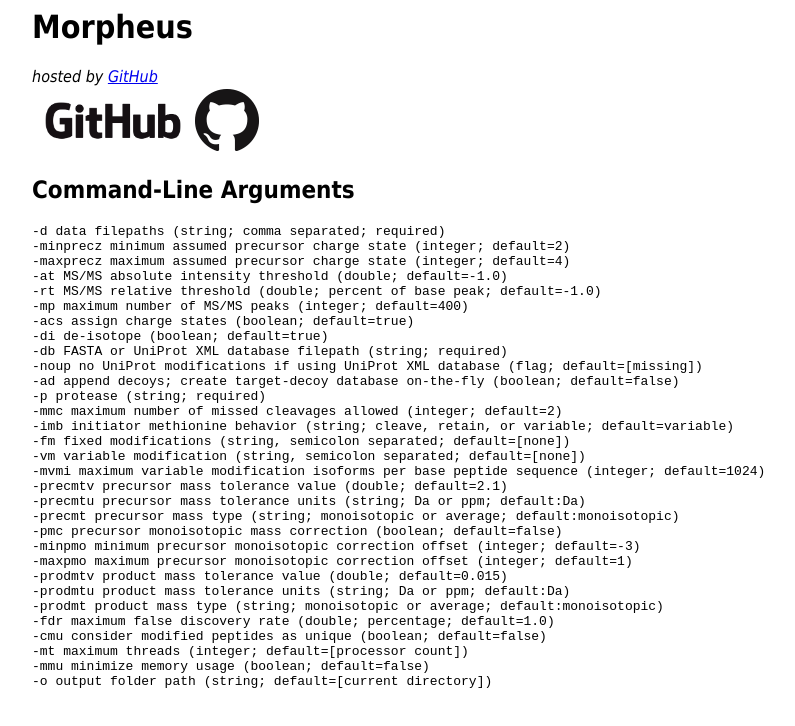
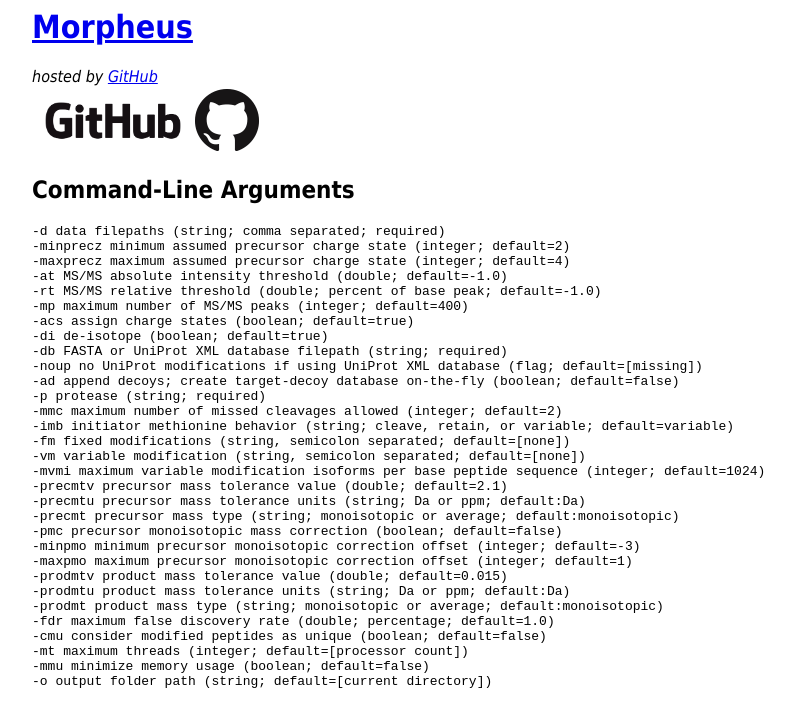
Before and after one commit to cwenger/Morpheus, a plain HTML site: page args.html in a window 1280 px wide. Shown: the whole page, without its empty margins (208-1003 px from the left). Drawn offline with Linux system fonts and the light colour scheme.

Commit message:
Add links on command-line args and FAQ pages back to main page.

```diff
--- a/args.html
+++ b/args.html
@@ -4,7 +4,7 @@
 		<script type="text/javascript" src="lmcbutton.js"></script>
 	</head>
 	<body style="font-family:Tahoma; margin-left:auto; margin-right:auto; width:800px">
-		<h1>Morpheus</h1>
+		<h1><a href="http://cwenger.github.io/Morpheus/">Morpheus</a></h1>
 		<i>hosted by <a href="https://github.com/">GitHub</a></i><br />
 		<a href="https://github.com/"><table><tr><td><img src="GitHub_Logo.png" alt="GitHub" height="64" /></td><td><img src="GitHub-Mark-64px.png" alt="GitHub" height="64" /></td></tr></table></a>
 		<h2>Command-Line Arguments</h2>
```
Also changed, not shown: faq.html (+1 -1 lines).
